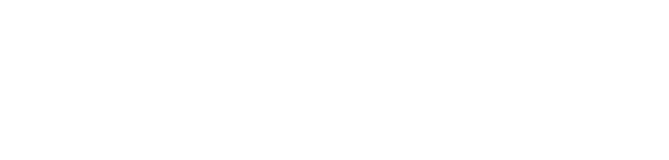
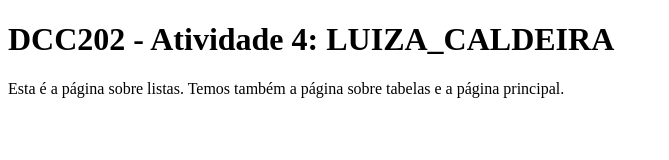
Before and after one commit to ufjf-dcc202/ufjf-dcc202-2023-3-a-atv4-luizacaldeira, a website: page listas.html in a window 1280 px wide. Shown: the whole page, without its empty margins (0-669 px from the left). Drawn offline with Linux system fonts and the light colour scheme.

Commit message:
Adicionei uma main com conteúdo no arquivo listas

```diff
--- a/listas.html
+++ b/listas.html
@@ -6,6 +6,11 @@
     <title>DCC202 - Atividade 4: LUIZA_CALDEIRA</title>
 </head>
 <body>
+    <main>
+        <h1>DCC202 - Atividade 4: LUIZA_CALDEIRA</h1>
+        <p>Esta é a página sobre listas. Temos também a página sobre tabelas e a página principal.</p>
+
+    </main>
 
 </body>
 </html>
```
